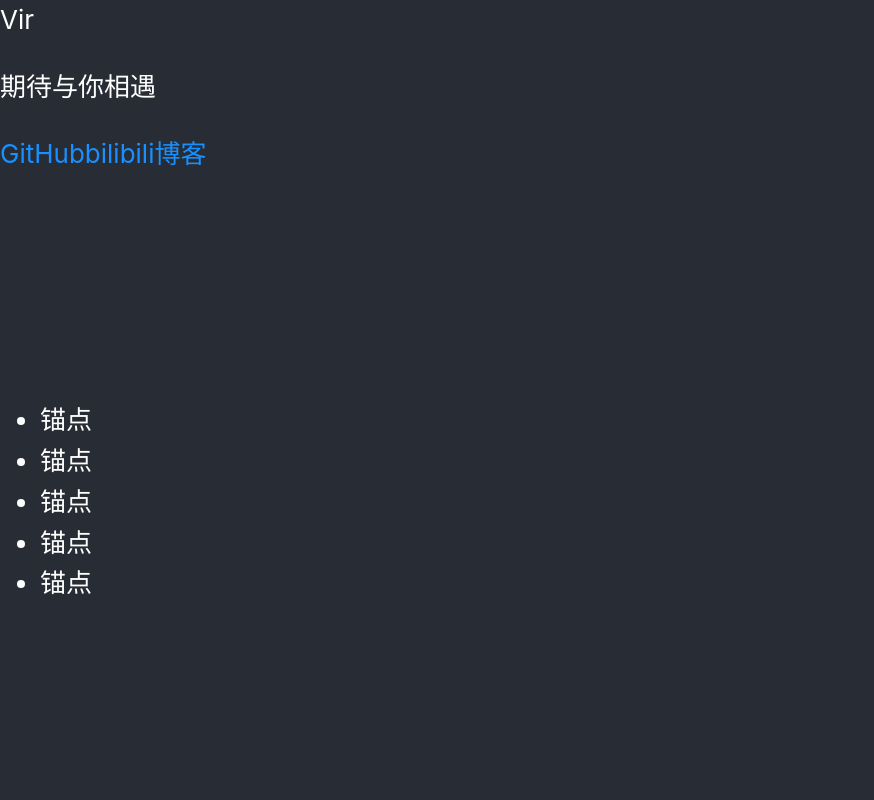
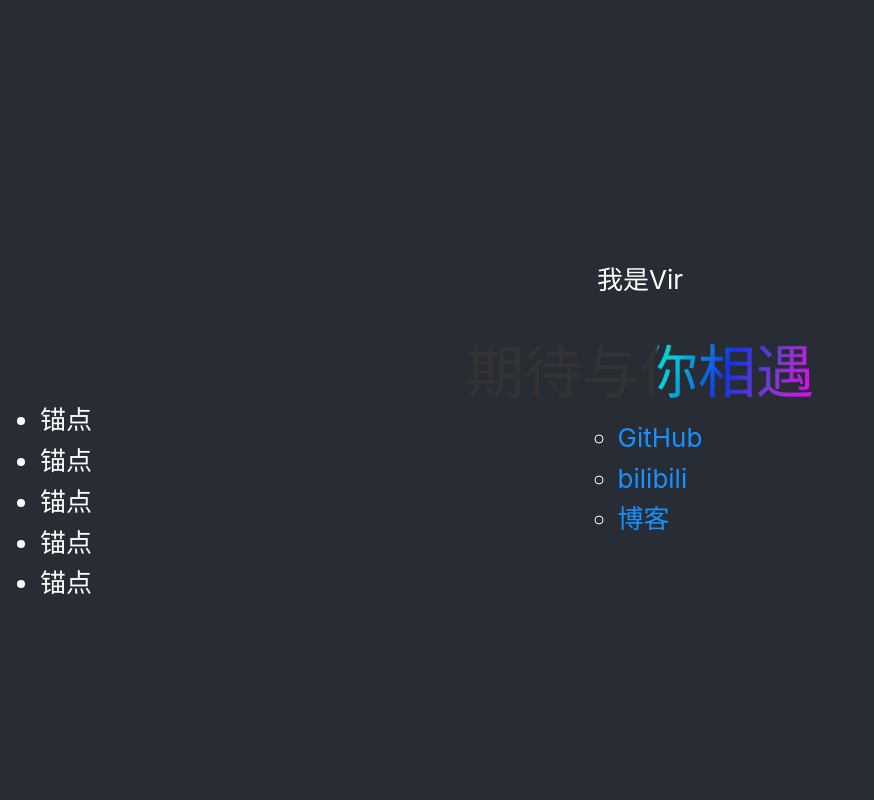
Before and after one commit to virzs/react-typescript-backstage, a React (Create React App) app: page / in a window 1280 px wide. Shown: the top 800 px of the page, without its empty margins (0-874 px from the left). Built offline with nearby package versions, Linux system fonts and the light colour scheme.

Commit message:
新增一个组件

```diff
--- a/craco.config.js
+++ b/craco.config.js
@@ -23,6 +23,7 @@ module.exports = {
       "@": pathResolve("src"),
       "@data": pathResolve("src/data"),
       "@components": pathResolve("src/components"),
+      "@utils": pathResolve("src/utils"),
     },
   },
 };
--- a/src/components/Full_screen_scroll/List.tsx
+++ b/src/components/Full_screen_scroll/List.tsx
@@ -27,6 +27,7 @@ const renderAnchorItem = (num: Number) => {
 // };
 
 class VFSSList extends React.Component {
+  // eslint-disable-next-line
   constructor(props: ListProps) {
     super(props);
   }
--- /dev/null
+++ b/src/components/Spotlight_Text/SpotlightText.tsx
@@ -0,0 +1,28 @@
+import React from "react";
+import "./st.scss";
+
+/**
+ * api
+ */
+export interface SpotlightProps {
+  children: String; //文字内容
+  size?: Number; //文字大小
+  spotlight?: String; //聚光显示内容
+}
+
+const SpotlightText = (props: SpotlightProps) => {
+  let style = {
+    fontSize: `${props.size ? props.size : "12"}px`,
+  };
+  return (
+    <p
+      className="spotlight-text"
+      data-spotlight={props.spotlight ? props.spotlight : props.children}
+      style={style}
+    >
+      {props.children}
+    </p>
+  );
+};
+
+export default SpotlightText;
--- /dev/null
+++ b/src/components/Spotlight_Text/st.css
@@ -0,0 +1,39 @@
+.spotlight-text {
+  color: #333;
+  font-family: Arial, Helvetica, sans-serif;
+  margin: 0;
+  padding: 0;
+  font-style: 8rem;
+  position: relative;
+}
+
+.spotlight-text::after {
+  content: attr(data-spotlight);
+  color: transparent;
+  position: absolute;
+  top: 0;
+  left: 0;
+  -webkit-clip-path: ellipse(100px 100px at 0% 50%);
+  clip-path: ellipse(100px 100px at 0% 50%);
+  animation: spotlight 5s infinite;
+  background-image: linear-gradient(110.7deg, #ff512f 1.7%, #ffa72f 8.2%, #dafd01 16.2%, #62ea14 23.4%, #45c12a 32.8%, #07f995 43.7%, #06c8d9 55.3%, #1233e9 65.5%, #7a3bca 74.5%, #e707f9 82.3%, #ca3ba3 91.4%);
+  background-size: 150%;
+  background-position: center center;
+  -webkit-background-clip: text;
+  background-clip: text;
+}
+
+@keyframes spotlight {
+  0% {
+    -webkit-clip-path: ellipse(100px 100px at 0% 50%);
+    clip-path: ellipse(100px 100px at 0% 50%);
+  }
+  50% {
+    -webkit-clip-path: ellipse(100px 100px at 100% 50%);
+    clip-path: ellipse(100px 100px at 100% 50%);
+  }
+  100% {
+    -webkit-clip-path: ellipse(100px 100px at 0% 50%);
+    clip-path: ellipse(100px 100px at 0% 50%);
+  }
+}
--- /dev/null
+++ b/src/components/Spotlight_Text/st.min.css
@@ -0,0 +1 @@
+.spotlight-text{color:#333;font-family:Arial, Helvetica, sans-serif;margin:0;padding:0;font-style:8rem;position:relative}.spotlight-text::after{content:attr(data-spotlight);color:transparent;position:absolute;top:0;left:0;-webkit-clip-path:ellipse(100px 100px at 0% 50%);clip-path:ellipse(100px 100px at 0% 50%);animation:spotlight 5s infinite;background-image:linear-gradient(110.7deg, #ff512f 1.7%, #ffa72f 8.2%, #dafd01 16.2%, #62ea14 23.4%, #45c12a 32.8%, #07f995 43.7%, #06c8d9 55.3%, #1233e9 65.5%, #7a3bca 74.5%, #e707f9 82.3%, #ca3ba3 91.4%);background-size:150%;background-position:center center;-webkit-background-clip:text;background-clip:text}@keyframes spotlight{0%{-webkit-clip-path:ellipse(100px 100px at 0% 50%);clip-path:ellipse(100px 100px at 0% 50%)}50%{-webkit-clip-path:ellipse(100px 100px at 100% 50%);clip-path:ellipse(100px 100px at 100% 50%)}100%{-webkit-clip-path:ellipse(100px 100px at 0% 50%);clip-path:ellipse(100px 100px at 0% 50%)}}
--- /dev/null
+++ b/src/components/Spotlight_Text/st.scss
@@ -0,0 +1,53 @@
+.spotlight-text {
+  color: #333;
+  font-family: Arial, Helvetica, sans-serif;
+  margin: 0;
+  padding: 0;
+  font-style: 8rem;
+  position: relative;
+}
+.spotlight-text::after {
+  content: attr(data-spotlight);
+  color: transparent;
+  position: absolute;
+  top: 0;
+  left: 0;
+  -webkit-clip-path: ellipse(100px 100px at 0% 50%);
+  clip-path: ellipse(100px 100px at 0% 50%);
+  animation: spotlight 5s infinite;
+  background-image: linear-gradient(
+    110.7deg,
+    rgba(255, 81, 47, 1) 1.7%,
+    rgba(255, 167, 47, 1) 8.2%,
+    rgba(218, 253, 1, 1) 16.2%,
+    rgba(98, 234, 20, 1) 23.4%,
+    rgba(69, 193, 42, 1) 32.8%,
+    rgba(7, 249, 149, 1) 43.7%,
+    rgba(6, 200, 217, 1) 55.3%,
+    rgba(18, 51, 233, 1) 65.5%,
+    rgba(122, 59, 202, 1) 74.5%,
+    rgba(231, 7, 249, 1) 82.3%,
+    rgba(202, 59, 163, 1) 91.4%
+  );
+  background-size: 150%;
+  background-position: center center;
+  -webkit-background-clip: text;
+  background-clip: text;
+}
+
+@keyframes spotlight {
+  0% {
+    -webkit-clip-path: ellipse(100px 100px at 0% 50%);
+    clip-path: ellipse(100px 100px at 0% 50%);
+  }
+
+  50% {
+    -webkit-clip-path: ellipse(100px 100px at 100% 50%);
+    clip-path: ellipse(100px 100px at 100% 50%);
+  }
+
+  100% {
+    -webkit-clip-path: ellipse(100px 100px at 0% 50%);
+    clip-path: ellipse(100px 100px at 0% 50%);
+  }
+}
--- /dev/null
+++ b/src/views/Index/mainInfo.css
@@ -0,0 +1,6 @@
+.main-info {
+  display: flex;
+  justify-content: center;
+  align-items: center;
+  flex-direction: column;
+}
--- /dev/null
+++ b/src/views/Index/mainInfo.min.css
@@ -0,0 +1 @@
+.main-info{display:flex;justify-content:center;align-items:center;flex-direction:column}
--- /dev/null
+++ b/src/views/Index/mainInfo.scss
@@ -0,0 +1,6 @@
+.main-info {
+  display: flex;
+  justify-content: center;
+  align-items: center;
+  flex-direction: column;
+}
--- a/src/views/Index/mainInfo.tsx
+++ b/src/views/Index/mainInfo.tsx
@@ -1,20 +1,24 @@
 import React from "react";
+import "./mainInfo.scss";
 import { authorData } from "@/data/main-data";
+import SpotlightText from "@@/src/components/Spotlight_Text/SpotlightText";
 
 const Links = authorData.links.map((item, index) => {
   return (
-    <a href={item.link} key={index}>
-      {item.name}
-    </a>
+    <li>
+      <a href={item.link} key={index}>
+        {item.name}
+      </a>
+    </li>
   );
 });
 
 const MainInfo = () => {
   return (
-    <div style={{ height: `${window.innerHeight}px` }}>
-      <p>{authorData.author}</p>
-      <p>{authorData.introduction}</p>
-      {Links}
+    <div className="main-info" style={{ height: `${window.innerHeight}px` }}>
+      <p className="author">{"我是" + authorData.author}</p>
+      <SpotlightText size={58}>{authorData.introduction}</SpotlightText>
+      <ul>{Links}</ul>
     </div>
   );
 };
--- a/tsconfig.paths.json
+++ b/tsconfig.paths.json
@@ -5,7 +5,8 @@
       "@@/*": ["./*"],
       "@/*": ["src/*"],
       "@data": ["src/data/*"],
-      "@components": ["src/components/*"]
+      "@components": ["src/components/*"],
+      "@utils": ["src/utils/*"]
     }
   }
 }
```
Also changed, not shown: 1 other file (tests, documents, lock files or other folders).
